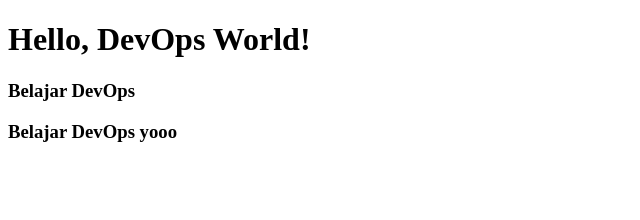
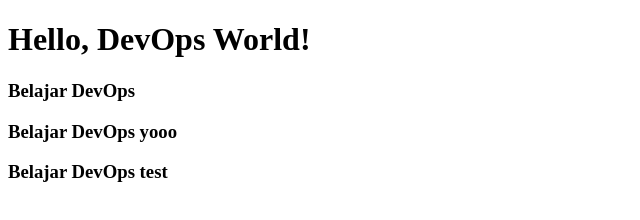
Before and after one commit to IksanZikri/devops, a plain HTML site: page index.html in a window 1280 px wide. Shown: the whole page, without its empty margins (0-640 px from the left). Drawn offline with Linux system fonts and the light colour scheme.

Commit message:
jadsfkas

```diff
--- a/index.html
+++ b/index.html
@@ -7,5 +7,6 @@
     <h1>Hello, DevOps World!</h1>
     <h3>Belajar DevOps</h3>
     <h3>Belajar DevOps yooo</h3>
+    <h3>Belajar DevOps test</h3>
 </body>
 </html>
```
